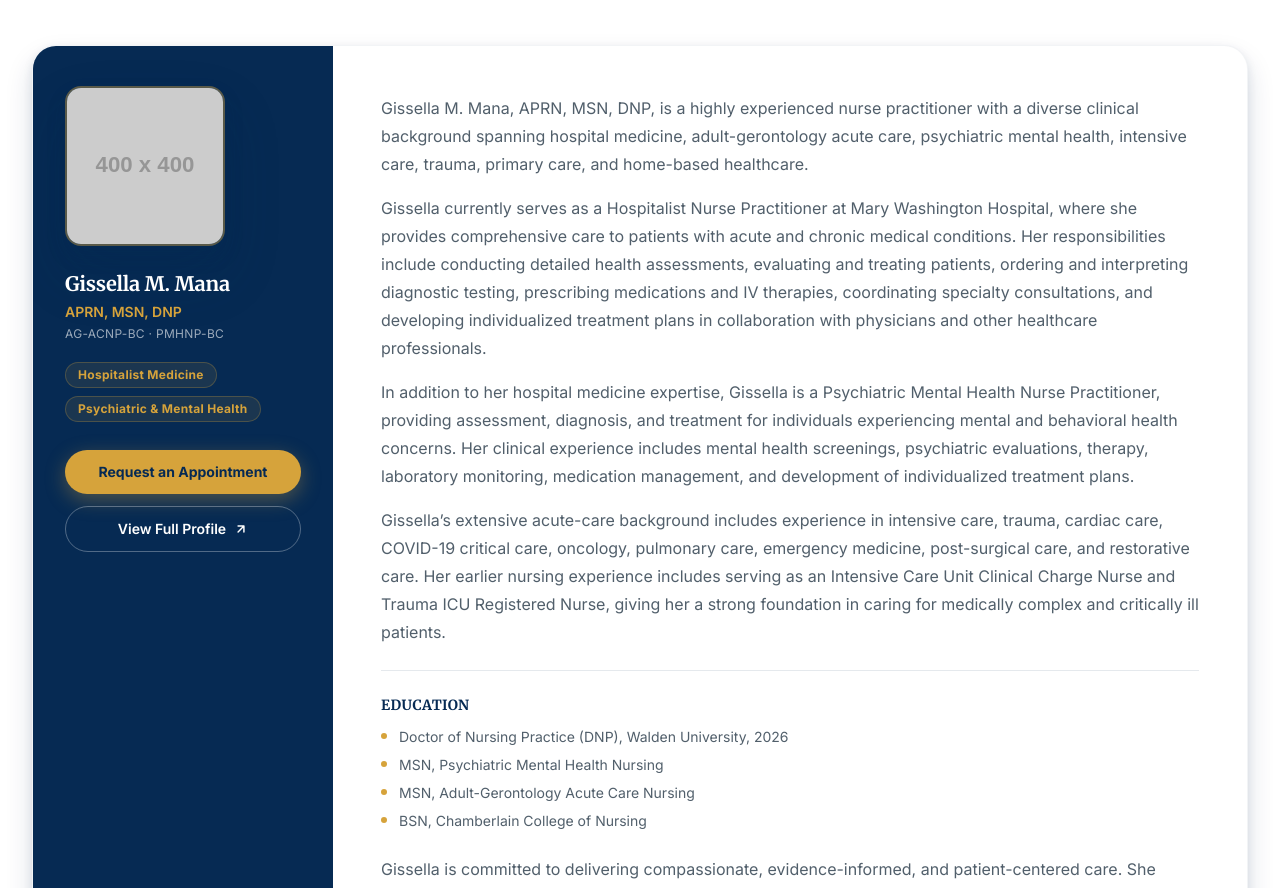
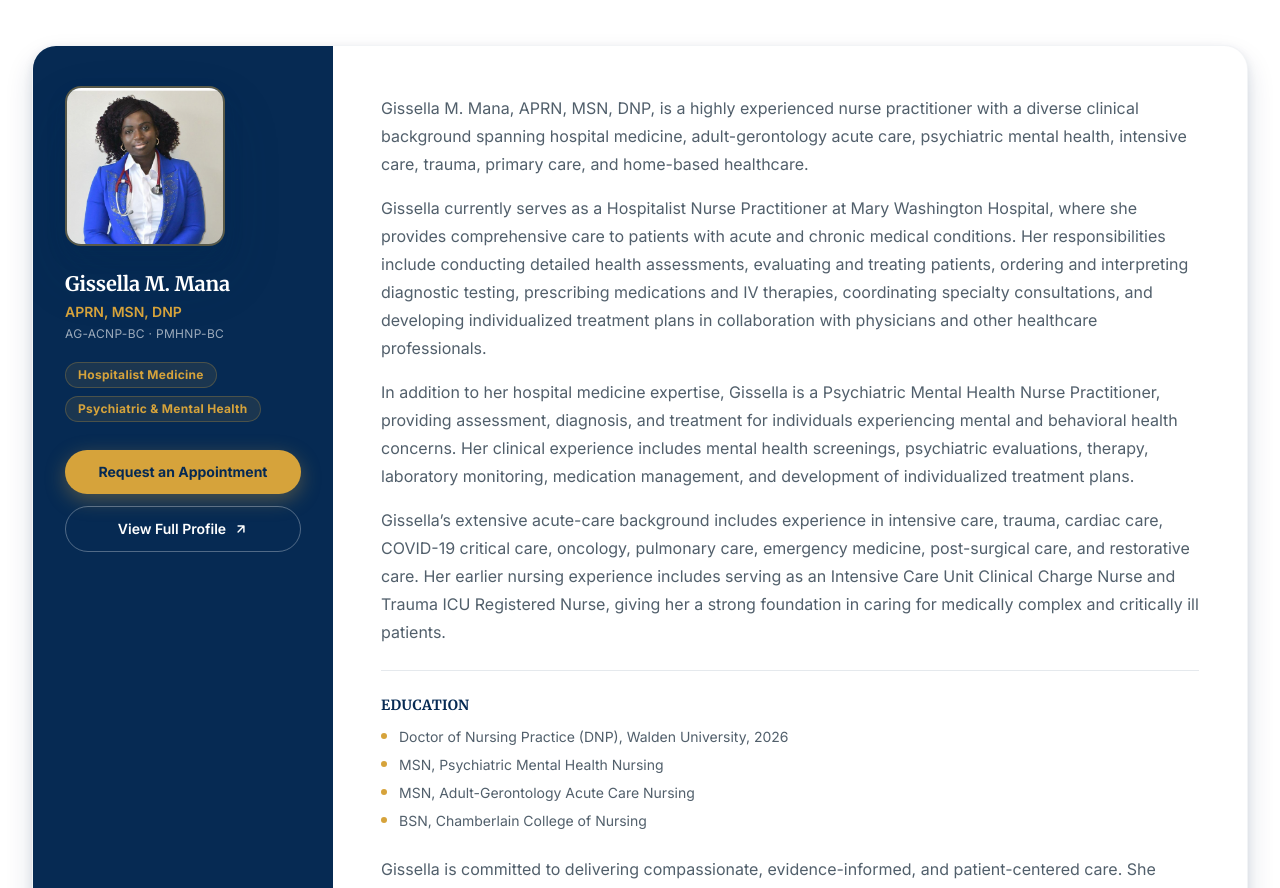
Before and after one commit to humphreyianuh-leo/kampiedaMedicalGroup.com, a website: page index.html in a window 1280 px wide. Shown: the part 4678-5566 px from the top of the page. Drawn offline with nearby package versions, Linux system fonts and the light colour scheme; placeholder pictures from the web are drawn by us.

Commit message:
Use Gissella Mana's real headshot on the providers section
Replaces the initials placeholder with her actual professional photo.

Co-Authored-By: Claude Sonnet 5 <noreply@anthropic.com>

```diff
--- a/index.html
+++ b/index.html
@@ -443,7 +443,7 @@
         <!-- Photo / credentials column -->
         <div class="bg-navy px-8 py-10 text-center lg:text-left">
           <div class="w-40 h-40 mx-auto lg:mx-0 rounded-2xl overflow-hidden border-2 border-gold/40 shadow-floating">
-            <img src="https://placehold.co/400x400/062A53/D6A33B?text=G.M." alt="Portrait of Gissella M. Mana, APRN" class="w-full h-full object-cover" />
+            <img src="images/gissella-mana.png" alt="Portrait of Gissella M. Mana, APRN" class="w-full h-full object-cover" />
           </div>
           <h3 class="font-heading font-bold text-white text-xl tracking-[-0.01em] mt-6">Gissella M. Mana</h3>
           <p class="text-sm text-gold font-semibold mt-1">APRN, MSN, DNP</p>
```
Also changed, not shown: images/gissella-mana.png (added).
